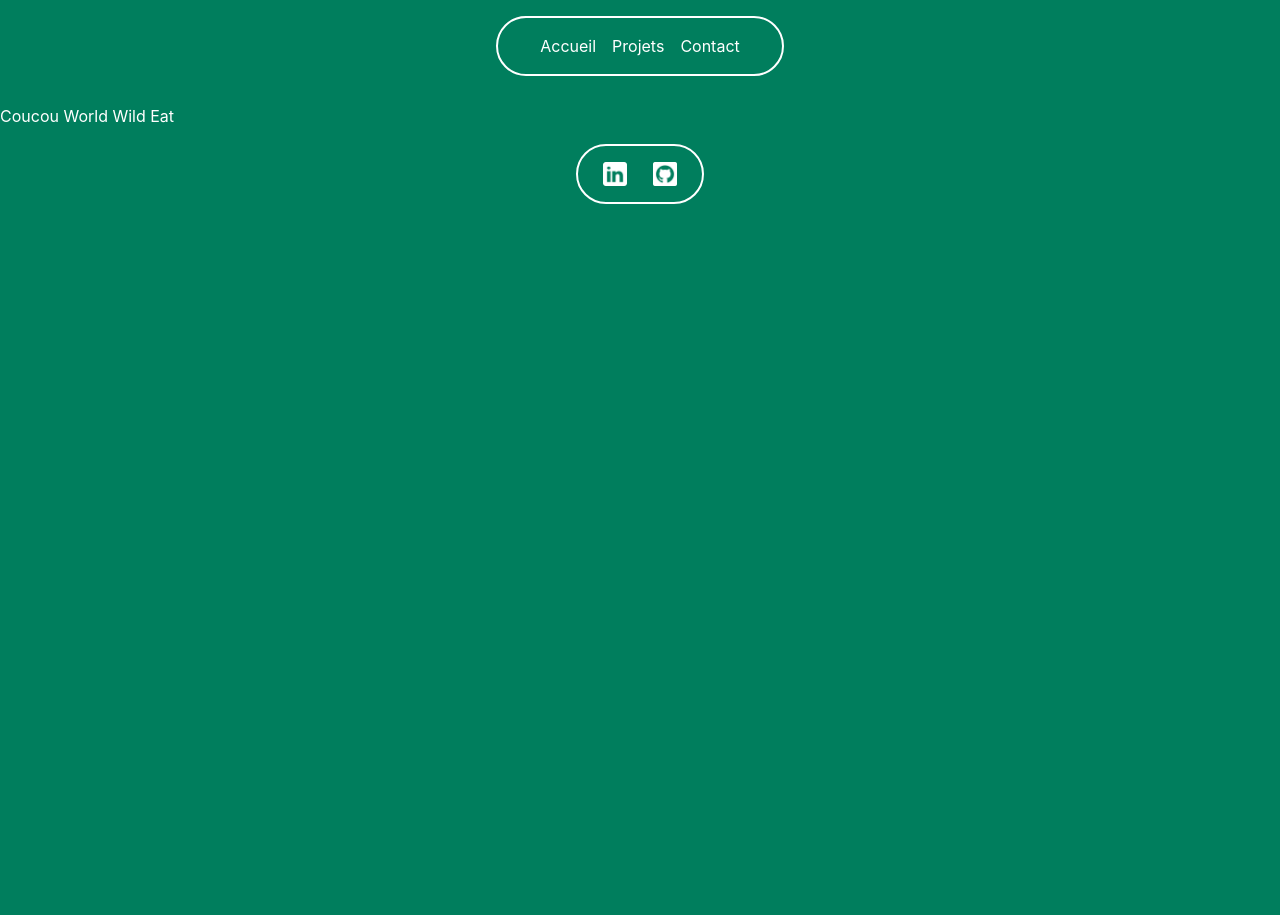
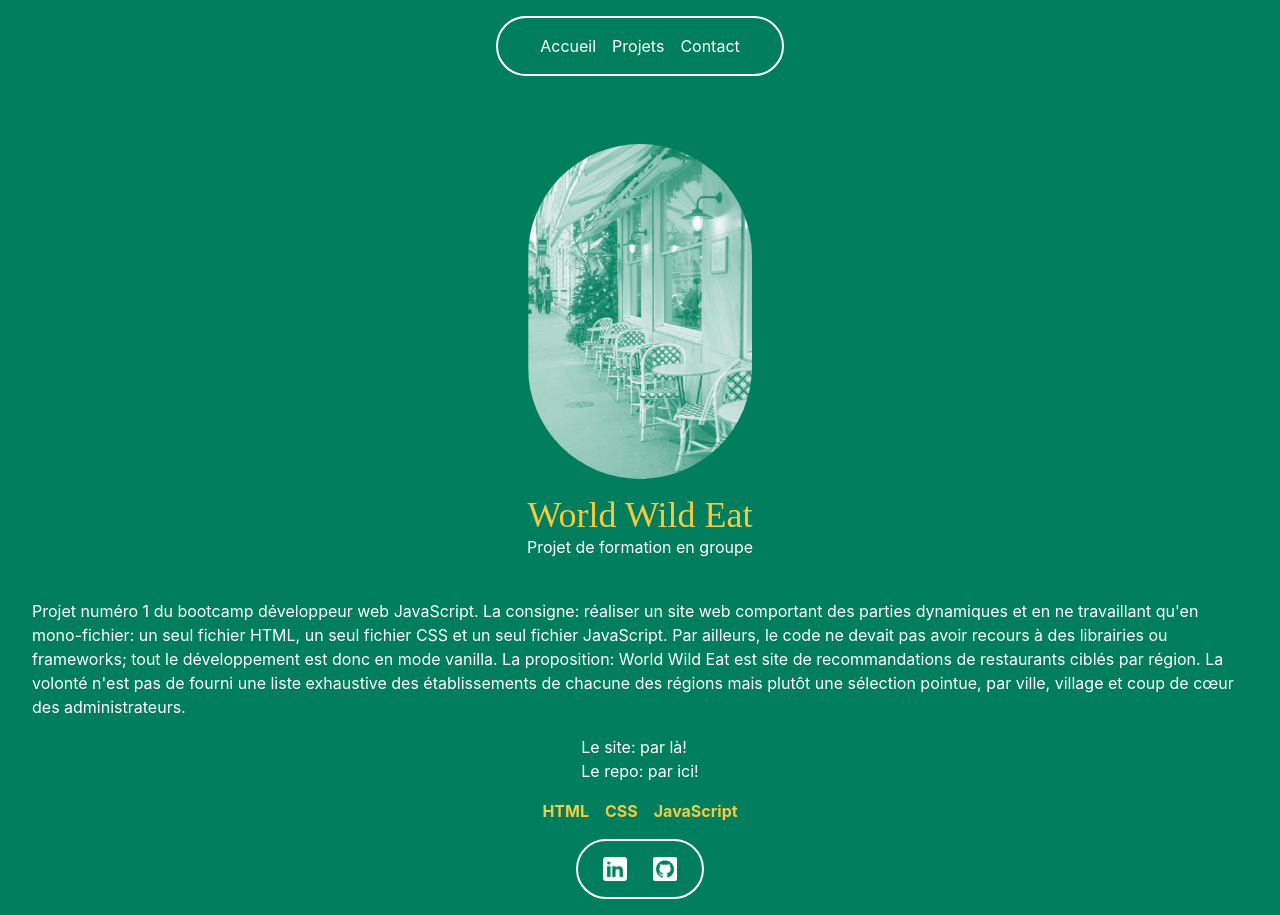
Before and after one commit to yannduhamel/portfolio, a React (Vite) app: page /projets/1 in a window 1280 px wide. Before the commit the page ends 800 px from the top, so only its background shows below. Built offline with nearby package versions, Linux system fonts and the light colour scheme.

Commit message:
feat: create project detail page structure + update json file

```diff
--- a/src/assets/data/project.json
+++ b/src/assets/data/project.json
@@ -2,33 +2,52 @@
   {
     "id": "1",
     "name": "World Wild Eat",
-    "type": "Projet de formation",
+    "type": "Projet de formation en groupe",
+    "group": "En groupe",
     "image": "../../../public/images/worldwildeat.png",
     "alt": "Illustration du projet par une photo de Megan Bucknail",
     "credit": "https://www.meganbucknall.com/",
-    "description": "description projet 1",
-    "stack": "stack technique"
+    "description": "Projet numéro 1 du bootcamp développeur web JavaScript. La consigne: réaliser un site web comportant des parties dynamiques et en ne travaillant qu'en mono-fichier: un seul fichier HTML, un seul fichier CSS et un seul fichier JavaScript. Par ailleurs, le code ne devait pas avoir recours à des librairies ou frameworks; tout le développement est donc en mode vanilla. La proposition: World Wild Eat est site de recommandations de restaurants ciblés par région. La volonté n'est pas de fourni une liste exhaustive des établissements de chacune des régions mais plutôt une sélection pointue, par ville, village et coup de cœur des administrateurs.",
+    "stack": {
+      "stack1": "HTML",
+      "stack2": "CSS",
+      "stack3": "JavaScript"
+    },
+    "website": "https://camille-haxa.github.io/world-wild-eat/",
+    "repo": "https://github.com/yannduhamel/world-wild-eat"
   },
 
   {
     "id": "2",
     "name": "LibrArt",
-    "type": "Projet de formation",
+    "type": "Projet de formation en groupe",
     "image": "../../../public/images/librart.png",
     "alt": "Illustration du projet par un tableau de  Vincent Van Gogh",
     "credit": "https://artvee.com/main/?s=van+gogh",
-    "description": "description projet 2",
-    "stack": "stack technique"
+    "description": "Projet numéro 2 du bootcamp développeur web JavaScript. La consigne: réaliser un site dynamique en récupérant et utilisant les données d'une API librement choisie ainsi que la méthodologie Scrum pour la partie gestion de projet. La proposition: une galerie d’œuvres d'art libres de droit, facilement consultables et téléchargeables, qui utilise les données de l'API du Metropolitan Museum. Les principales fonctionnalités: nous avons développé et intégré un système de barre de recherche, des filtres pré-renseignés qui permettent à l'utilisateur de voir les méthodes existantes de recherche (par pays de l'artiste, nom de l'artiste ou année de réalisation de l’œuvre), un menu burger en version mobile qui devient un menu en ligne dans la version desktop, des routes entre les différentes pages mais aussi entre l'API et les parties du site nécessitant un affichage dynamique.",
+    "stack": {
+      "stack1": "React",
+      "stack2": "Express",
+      "stack3": "Modules CSS"
+    },
+    "website": "https://librart-open-art-gallery.vercel.app/",
+    "repo": "https://github.com/yannduhamel/librart"
   },
   {
     "id": "3",
     "name": "Wilder Shelter",
-    "type": "Protojam",
+    "type": "Protojam en groupe",
     "image": "../../../public/images/wildershelter.png",
     "alt": "Illustration du projet par une photo de Matteo Catanese",
     "credit": "https://www.matteocatanese.com/",
-    "description": "description protojam",
-    "stack": "stack technique"
+    "description": "Premier projet de type hackaton dans le cadre de la formation. L'objectif était de réaliser un site web en une trentaine d'heures, dans une équipe où les promotions étaient mélangées. La proposition: un outil permettant aux amoureux de randonnée en altitude de trouver les refuges de montagne. Ceux-ci sont classés par chaine montagneuse mais également géolocalisés sur la carte du site.",
+    "stack": {
+      "stack1": "React",
+      "stack2": "React Router DOM",
+      "stack3": "API"
+    },
+    "website": "https://wilder-shelter.vercel.app/",
+    "repo": "https://github.com/yannduhamel/wilder-shelter"
   },
   {
     "id": "4",
@@ -37,7 +56,13 @@
     "image": "../../../public/images/mixologymate.png",
     "alt": "Illustration du projet par une photo de Olena Bohovyk",
     "credit": "https://www.behance.net/olenkabohovyk",
-    "description": "description Mixology Mate",
-    "stack": "stack technique"
+    "description": "L'idée de Mixology Mate est de proposer un outil pour tous ceux et celles qui souhaitent réaliser eux-même leurs cocktails. Mixology Mate les aide dans leur choix via une succession de questions afin de trouver la boisson idéale!",
+    "stack": {
+      "stack1": "",
+      "stack2": "",
+      "stack3": ""
+    },
+    "website": "https://www.linkedin.com/in/yannduhamel/",
+    "repo": "https://www.linkedin.com/in/yannduhamel/"
   }
 ]
--- a/src/components/Footer.jsx
+++ b/src/components/Footer.jsx
@@ -4,7 +4,7 @@ export default function Footer() {
   return (
     <>
       <div className="flex justify-center">
-        <ul className="w-32 flex justify-evenly p-4 mt-4 gap-4 border-2 border-solid border-white rounded-full font-inter hover:border-saffron">
+        <ul className="w-32 flex justify-evenly p-4 my-4 gap-4 border-2 border-solid border-white rounded-full font-inter hover:border-saffron">
           <li>
             <NavLink
               to="https://www.linkedin.com/in/yannduhamel/"
--- a/src/pages/ProjectDetailPage.jsx
+++ b/src/pages/ProjectDetailPage.jsx
@@ -5,8 +5,44 @@ export default function ProjectDetailPage() {
   const { id } = useParams();
   const projectDetail = project.find((project) => project.id === id);
   return (
-    <>
-      <h1>Coucou {projectDetail.name} </h1>
-    </>
+    <div className="flex flex-col items-center mx-8">
+      <img
+        src={projectDetail.image}
+        alt="Image d'illustration du projet"
+        className="max-w-56 rounded-full mt-10"
+      />
+      <h1 className="mt-4 font-migra text-4xl text-saffron">
+        {projectDetail.name}
+      </h1>
+      <h2 className="mb-10">{projectDetail.type}</h2>
+      <p className="mb-4">{projectDetail.description}</p>
+      <div className="mb-4">
+        <p>
+          Le site:{" "}
+          <a
+            href={projectDetail.website}
+            target="_blank"
+            className="hover:text-saffron hover:font-bold"
+          >
+            par là!
+          </a>
+        </p>
+        <p>
+          Le repo:{" "}
+          <a
+            href={projectDetail.repo}
+            target="_blank"
+            className="hover:text-saffron hover:font-bold"
+          >
+            par ici!
+          </a>
+        </p>
+      </div>
+      <div className="flex gap-x-4 text-saffron font-bold">
+        <div>{projectDetail.stack.stack1}</div>
+        <div>{projectDetail.stack.stack2}</div>
+        <div>{projectDetail.stack.stack3}</div>
+      </div>
+    </div>
   );
 }
```
